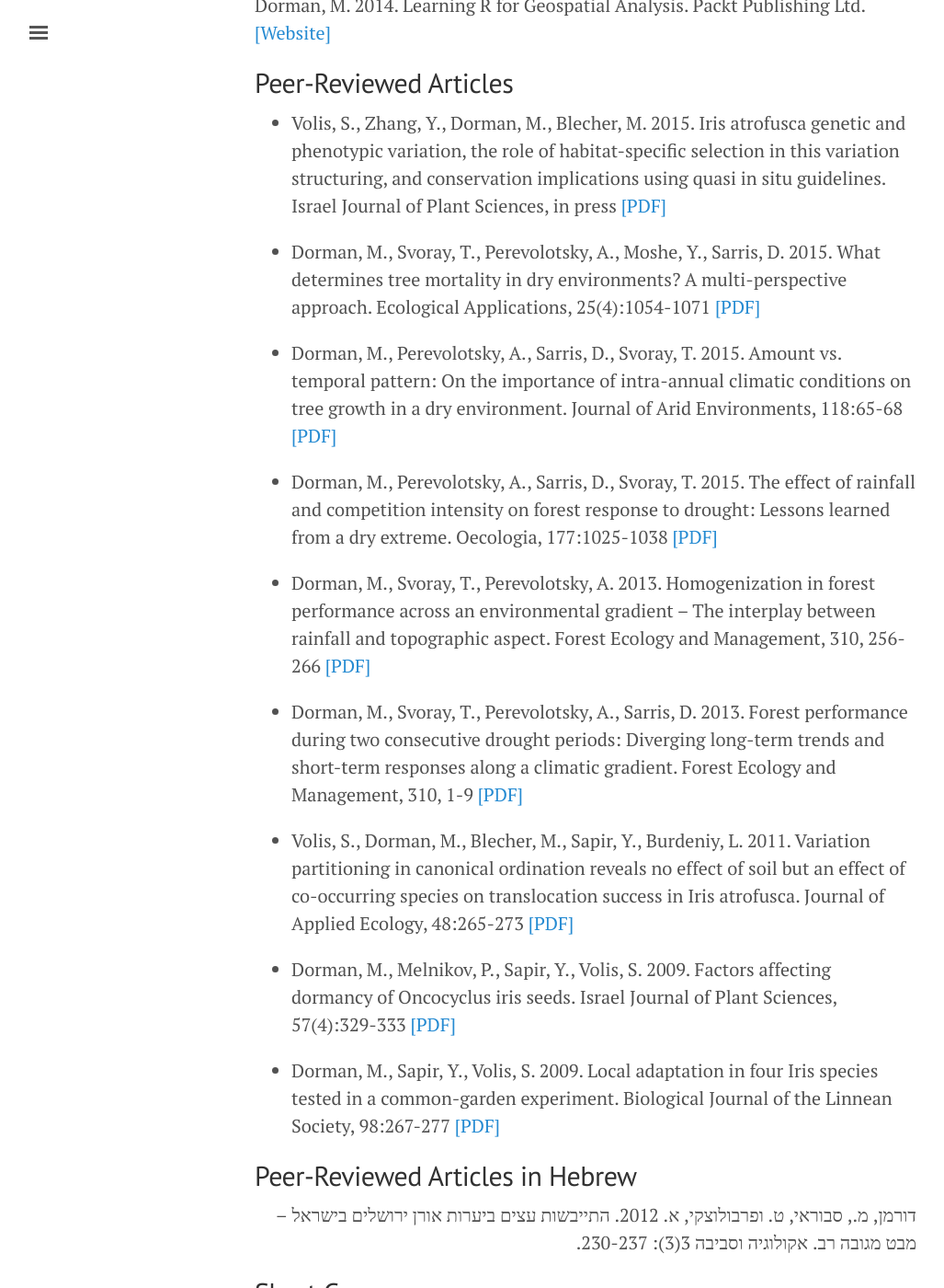
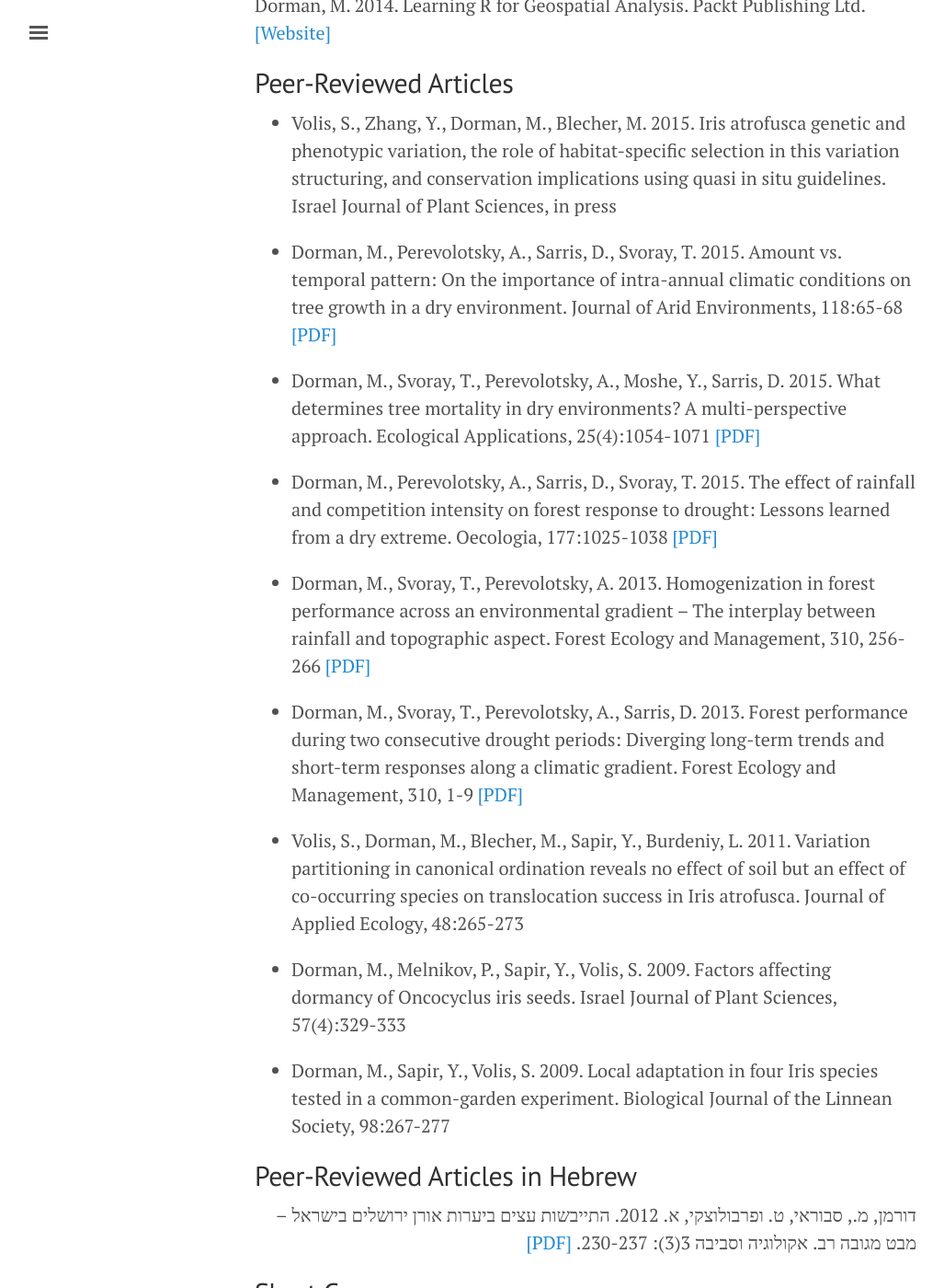
Before and after one commit to michaeldorman/michaeldorman.github.io, a Jekyll site: the page built from cv.md, in a window 1280 px wide and 1400 px high, scrolled down 2121 px. Shown: the whole window at 92% size, without its empty margins (3-1030 px from the left). Built offline with Jekyll 4.4.1, drawn with Linux system fonts in a browser that asks for light colours.

Commit message:
Update cv.md

```diff
--- a/cv.md
+++ b/cv.md
@@ -72,28 +72,28 @@
 
 ## Peer-Reviewed Articles
 
-* Volis, S., Zhang, Y., Dorman, M., Blecher, M. 2015. Iris atrofusca genetic and phenotypic variation, the role of habitat-specific selection in this variation structuring, and conservation implications using quasi in situ guidelines. Israel Journal of Plant Sciences, in press <a href = "">[PDF]</a>
+* Volis, S., Zhang, Y., Dorman, M., Blecher, M. 2015. Iris atrofusca genetic and phenotypic variation, the role of habitat-specific selection in this variation structuring, and conservation implications using quasi in situ guidelines. Israel Journal of Plant Sciences, in press
 
-* Dorman, M., Svoray, T., Perevolotsky, A., Moshe, Y., Sarris, D. 2015. What determines tree mortality in dry environments? A multi-perspective approach. Ecological Applications, 25(4):1054-1071 <a href = "">[PDF]</a>
+* Dorman, M., Perevolotsky, A., Sarris, D., Svoray, T. 2015. Amount vs. temporal pattern: On the importance of intra-annual climatic conditions on tree growth in a dry environment. Journal of Arid Environments, 118:65-68 <a href = "Dorman et al 2015c.pdf">[PDF]</a>
 
-* Dorman, M., Perevolotsky, A., Sarris, D., Svoray, T. 2015. Amount vs. temporal pattern: On the importance of intra-annual climatic conditions on tree growth in a dry environment. Journal of Arid Environments, 118:65-68 <a href = "">[PDF]</a>
+* Dorman, M., Svoray, T., Perevolotsky, A., Moshe, Y., Sarris, D. 2015. What determines tree mortality in dry environments? A multi-perspective approach. Ecological Applications, 25(4):1054-1071 <a href = "Dorman et al 2015b.pdf">[PDF]</a>
 
-* Dorman, M., Perevolotsky, A., Sarris, D., Svoray, T.  2015. The effect of rainfall and competition intensity on forest response to drought: Lessons learned from a dry extreme. Oecologia, 177:1025-1038 <a href = "">[PDF]</a>
+* Dorman, M., Perevolotsky, A., Sarris, D., Svoray, T.  2015. The effect of rainfall and competition intensity on forest response to drought: Lessons learned from a dry extreme. Oecologia, 177:1025-1038 <a href = "Dorman et al 2015a.pdf">[PDF]</a>
 
-* Dorman, M., Svoray, T., Perevolotsky, A. 2013. Homogenization in forest performance across an environmental gradient – The interplay between rainfall and topographic aspect. Forest Ecology and Management, 310, 256-266 <a href = "">[PDF]</a>
+* Dorman, M., Svoray, T., Perevolotsky, A. 2013. Homogenization in forest performance across an environmental gradient – The interplay between rainfall and topographic aspect. Forest Ecology and Management, 310, 256-266 <a href = "Dorman et al 2013b.pdf">[PDF]</a>
 
 * Dorman, M., Svoray, T., Perevolotsky, A., Sarris, D. 2013. Forest performance during two consecutive drought periods: Diverging long-term trends and short-term responses along a climatic gradient. Forest Ecology and Management, 310, 1-9 <a href = "Dorman et al 2013a.pdf">[PDF]</a>
 
-* Volis, S., Dorman, M., Blecher, M., Sapir, Y., Burdeniy, L. 2011. Variation partitioning in canonical ordination reveals no effect of soil but an effect of co-occurring species on translocation success in Iris atrofusca. Journal of Applied Ecology, 48:265-273 <a href = "">[PDF]</a>
+* Volis, S., Dorman, M., Blecher, M., Sapir, Y., Burdeniy, L. 2011. Variation partitioning in canonical ordination reveals no effect of soil but an effect of co-occurring species on translocation success in Iris atrofusca. Journal of Applied Ecology, 48:265-273
 
-* Dorman, M., Melnikov, P., Sapir, Y., Volis, S. 2009. Factors affecting dormancy of Oncocyclus iris seeds. Israel Journal of Plant Sciences, 57(4):329-333 <a href = "">[PDF]</a>
+* Dorman, M., Melnikov, P., Sapir, Y., Volis, S. 2009. Factors affecting dormancy of Oncocyclus iris seeds. Israel Journal of Plant Sciences, 57(4):329-333
 
-* Dorman, M., Sapir, Y., Volis, S. 2009. Local adaptation in four Iris species tested in a common-garden experiment. Biological Journal of the Linnean Society, 98:267-277 <a href = "">[PDF]</a>
+* Dorman, M., Sapir, Y., Volis, S. 2009. Local adaptation in four Iris species tested in a common-garden experiment. Biological Journal of the Linnean Society, 98:267-277
 
 ## Peer-Reviewed Articles in Hebrew
 
 <p dir="rtl">
-דורמן, מ., סבוראי, ט. ופרבולוצקי, א. 2012. התייבשות עצים ביערות אורן ירושלים בישראל – מבט מגובה רב. אקולוגיה וסביבה 3(3): 230-237.
+דורמן, מ., סבוראי, ט. ופרבולוצקי, א. 2012. התייבשות עצים ביערות אורן ירושלים בישראל – מבט מגובה רב. אקולוגיה וסביבה 3(3): 230-237.  <a href = "Dorman et al 2012 HEB.pdf">[PDF]</a>
 </p>
 
 ## Short Courses
```
